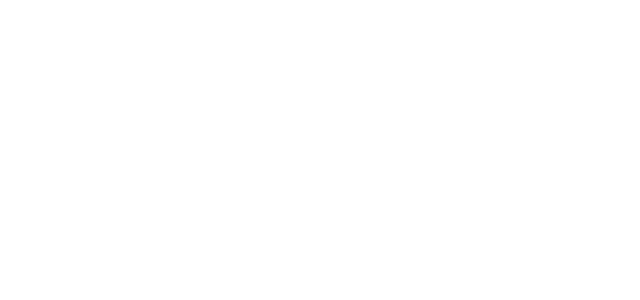
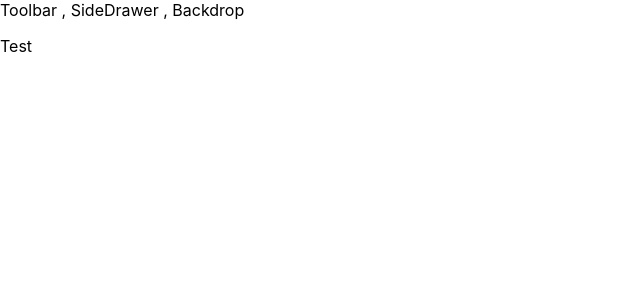
Before and after one commit to YoussefPasha/BURGER_ORDERING, a React (Create React App) app: page / in a window 1280 px wide. Shown: the top 300 px of the page, without its empty margins (0-640 px from the left). Built offline with nearby package versions, Linux system fonts and the light colour scheme.

Commit message:
restructure reactApp with HOC AUX ⚡

```diff
--- a/src/App.js
+++ b/src/App.js
@@ -1,8 +1,14 @@
 import React from "react";
 import "./App.css";
-
+import Layout from "./components/Layout/Layout";
 function App() {
-  return <div className="App"></div>;
+  return (
+    <div>
+      <Layout>
+        <p>Test</p>
+      </Layout>
+    </div>
+  );
 }
 
 export default App;
--- /dev/null
+++ b/src/components/Layout/Layout.js
@@ -0,0 +1,11 @@
+import React from "react";
+
+import Auxx from "../../hoc/Auxx";
+const Layout = (props) => (
+  <Auxx>
+    <div>Toolbar , SideDrawer , Backdrop</div>
+    <main>{props.children}</main>
+  </Auxx>
+);
+
+export default Layout;
--- /dev/null
+++ b/src/hoc/Auxx.js
@@ -0,0 +1,3 @@
+const aux = (props) => props.children;
+
+export default aux;
```
